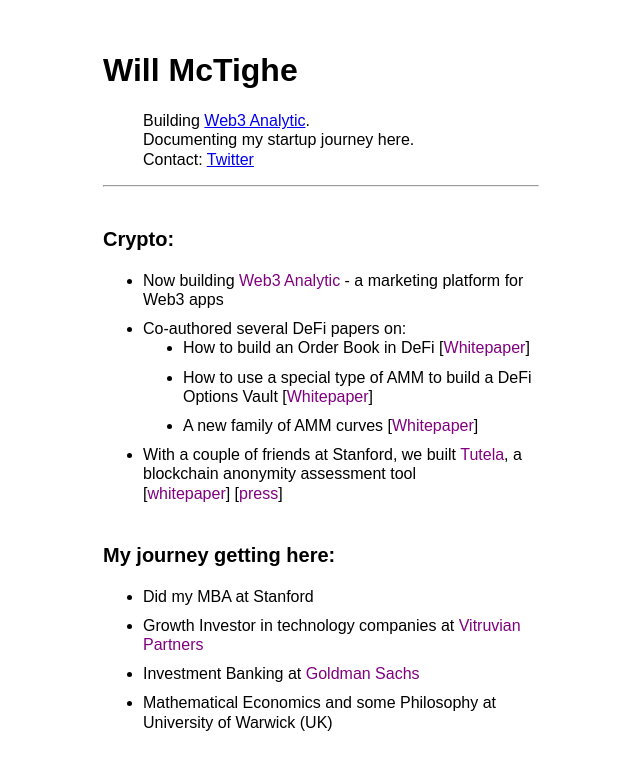
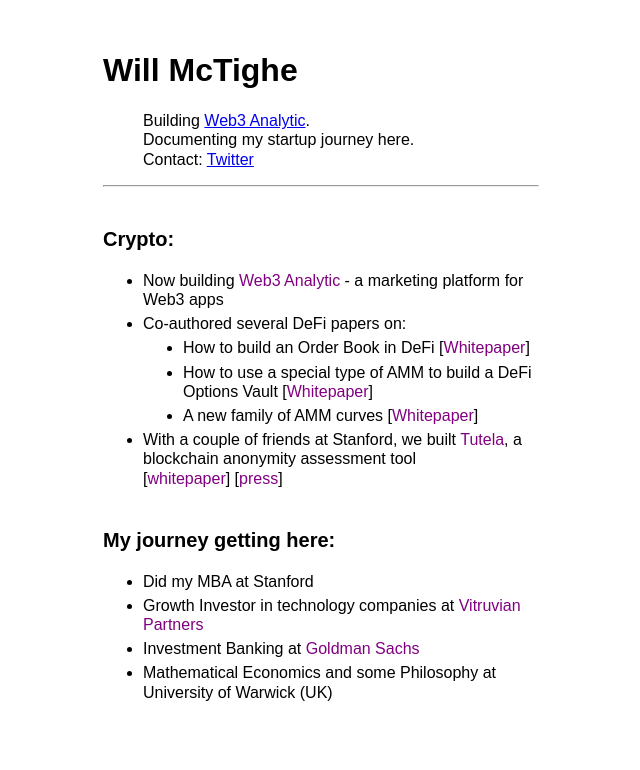
Before and after one commit to Tiggy560/my-website, a React (Create React App) app: page / in a window 1280 px wide. Shown: the top 770 px of the page, without its empty margins (319-959 px from the left). Built offline with nearby package versions, Linux system fonts and the light colour scheme.

Commit message:
text updates

```diff
--- a/src/App.css
+++ b/src/App.css
@@ -52,5 +52,6 @@
 }
 
 .section li {
-  margin-bottom: 10px;
+  margin-top: 5px;
+  margin-bottom: 5px;
 }
```
